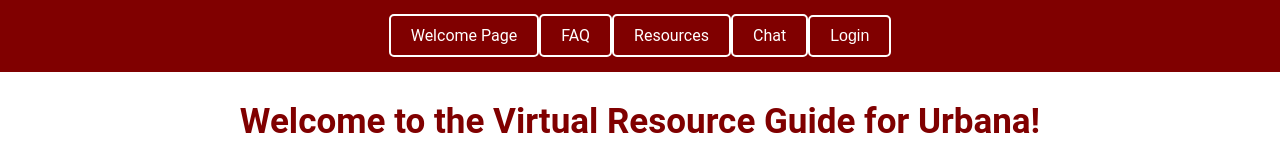
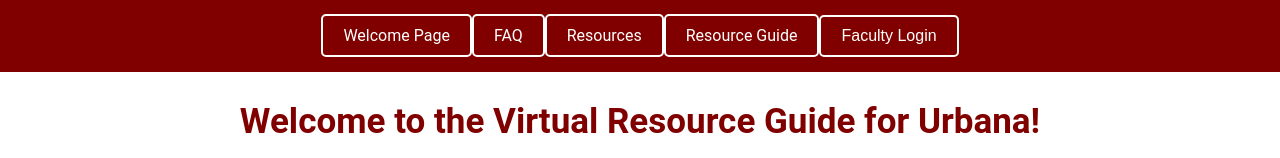
Before and after one commit to haynes418/TruencyTwo, a React (Create React App) app in the folder react-proj/: page / in a window 1280 px wide. Shown: the top 158 px of the page. Built offline with nearby package versions, Linux system fonts and the light colour scheme.

Commit message:
Image updates, Navigation Name updates

```diff
--- a/react-proj/public/index.html
+++ b/react-proj/public/index.html
@@ -2,12 +2,12 @@
 <html lang="en">
   <head>
     <meta charset="utf-8" />
-    <link rel="icon" href="%PUBLIC_URL%/favicon.ico" />
+    <link rel="icon" href="%PUBLIC_URL%/favicon.ico?v=2" />
     <meta name="viewport" content="width=device-width, initial-scale=1" />
     <meta name="theme-color" content="#000000" />
     <meta
-      name="description"
-      content="Web site created using create-react-app"
+      name="Resource Guide"
+      content="Public Resources for Residents In and Around Urbana City Schools"
     />
     <link rel="apple-touch-icon" href="%PUBLIC_URL%/urbana-logo.png" />
     <!--
--- a/react-proj/src/App.js
+++ b/react-proj/src/App.js
@@ -140,8 +140,8 @@ const App = () => {
                 <Link to="/" className="nav-link">Welcome Page</Link>
                 <Link to="/faq" className="nav-link">FAQ</Link>
                 <Link to="/resources" className="nav-link">Resources</Link>
-                <Link to="/chat" className="nav-link">Chat</Link>
-                <button onClick={openLoginModal} className="nav-link">Login</button> {}
+                <Link to="/chat" className="nav-link">Resource Guide</Link>
+                <button onClick={openLoginModal} className="nav-link"> Faculty Login</button> {}
               </>
             )}
             {isAuthenticated && (
```
